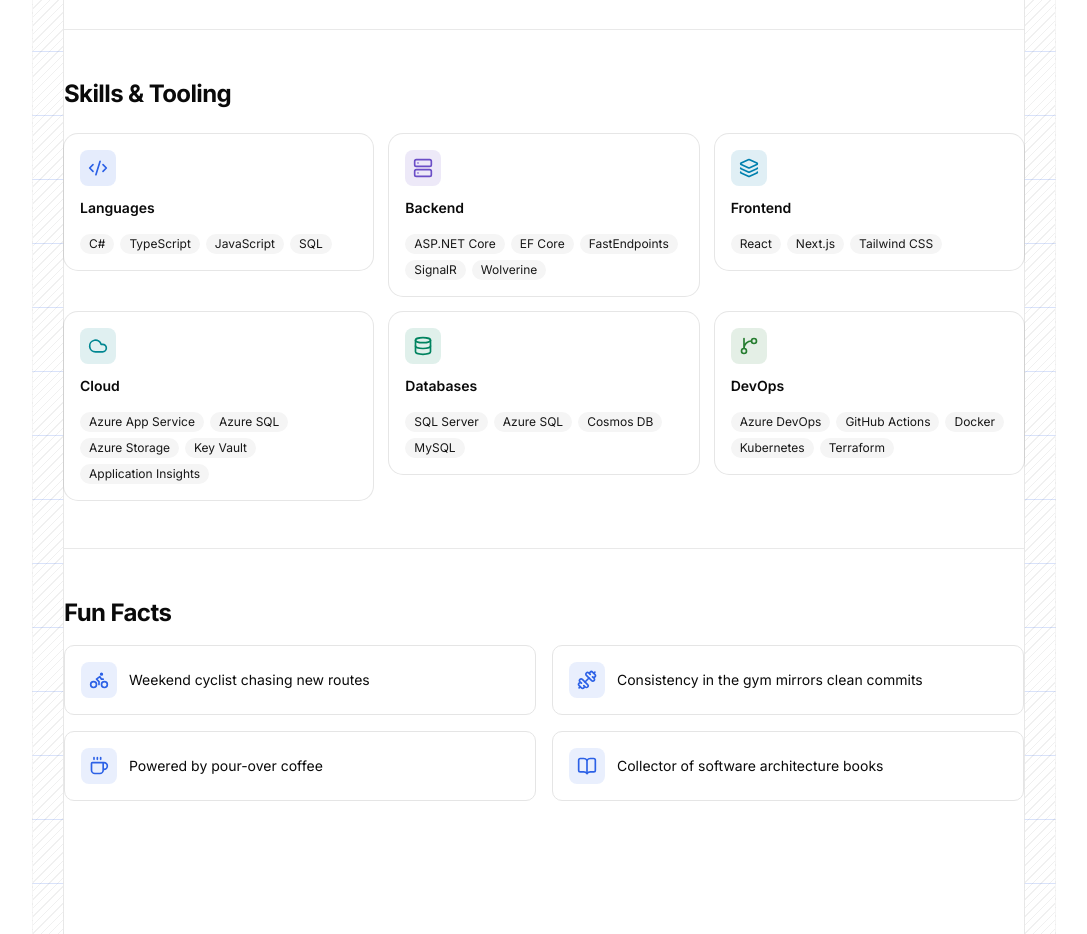
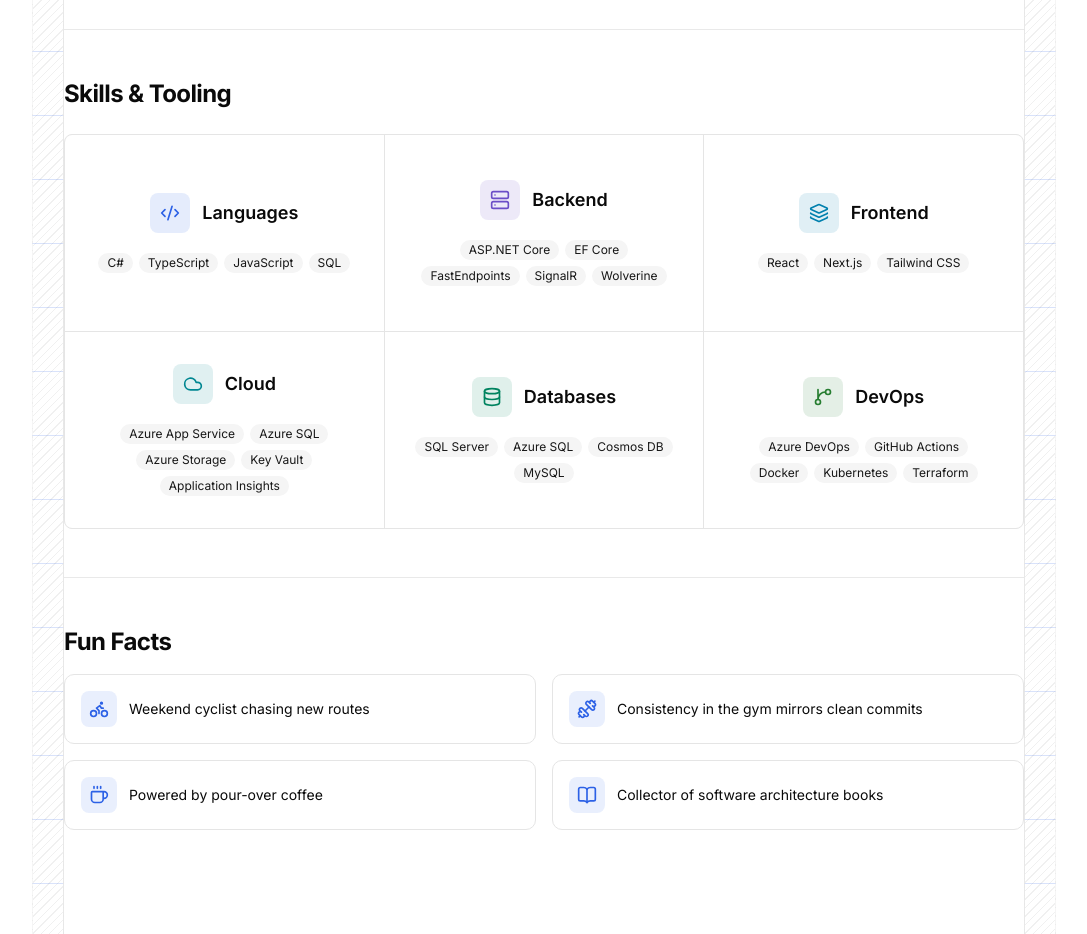
Before and after one commit to ranielgarcia/portfolio, a Next.js app: page /about in a window 1280 px wide. Shown: the part 780-1714 px from the top of the page, without its empty margins (96-1183 px from the left). Built offline with nearby package versions, Linux system fonts and the light colour scheme.

Commit message:
feat: enhance SkillsGrid layout and styling for improved presentation

```diff
--- a/src/components/skills-grid.tsx
+++ b/src/components/skills-grid.tsx
@@ -1,48 +1,48 @@
 import type React from "react";
 import { skillGroups } from "@/lib/data";
 import { Badge } from "@/components/ui/badge";
-import { Card, CardContent, CardHeader } from "@/components/ui/card";
 
 export function SkillsGrid() {
   return (
-    <div className="grid gap-4 sm:grid-cols-2 lg:grid-cols-3">
+    <div className="grid auto-rows-fr gap-px overflow-hidden rounded-md border bg-border sm:grid-cols-2 lg:grid-cols-3">
       {skillGroups.map((group) => {
         const Icon = group.icon;
         const [light, dark] = group.accent;
+
         return (
-          <div key={group.title} className="card-interactive rounded-xl">
-          <Card
+          <article
+            key={group.title}
             style={
               {
                 "--skill-accent": light,
                 "--skill-accent-dark": dark,
               } as React.CSSProperties
             }
-            className="transition-colors hover:border-brand/50"
+            className="flex h-full min-h-48 flex-col items-center justify-center bg-background px-6 py-8 text-center transition-colors hover:bg-muted/35"
           >
-            <CardHeader className="flex-row items-center gap-3 space-y-0">
+            <div className="flex items-center justify-center gap-3">
               <span
-                className="flex size-9 items-center justify-center rounded-md"
+                className="flex size-10 shrink-0 items-center justify-center rounded-md"
                 style={
                   {
-                    backgroundColor: "color-mix(in oklch, var(--skill-accent) 12%, transparent)",
+                    backgroundColor:
+                      "color-mix(in oklch, var(--skill-accent) 12%, transparent)",
                     color: "var(--skill-accent)",
                   } as React.CSSProperties
                 }
               >
                 <Icon className="size-5" />
               </span>
-              <h3 className="font-semibold">{group.title}</h3>
-            </CardHeader>
-            <CardContent className="flex flex-wrap gap-1.5">
+              <h3 className="text-lg font-semibold">{group.title}</h3>
+            </div>
+            <div className="mt-5 flex flex-wrap justify-center gap-1.5">
               {group.skills.map((skill) => (
                 <Badge key={skill} variant="secondary" className="font-normal">
                   {skill}
                 </Badge>
               ))}
-            </CardContent>
-          </Card>
-          </div>
+            </div>
+          </article>
         );
       })}
     </div>
```
